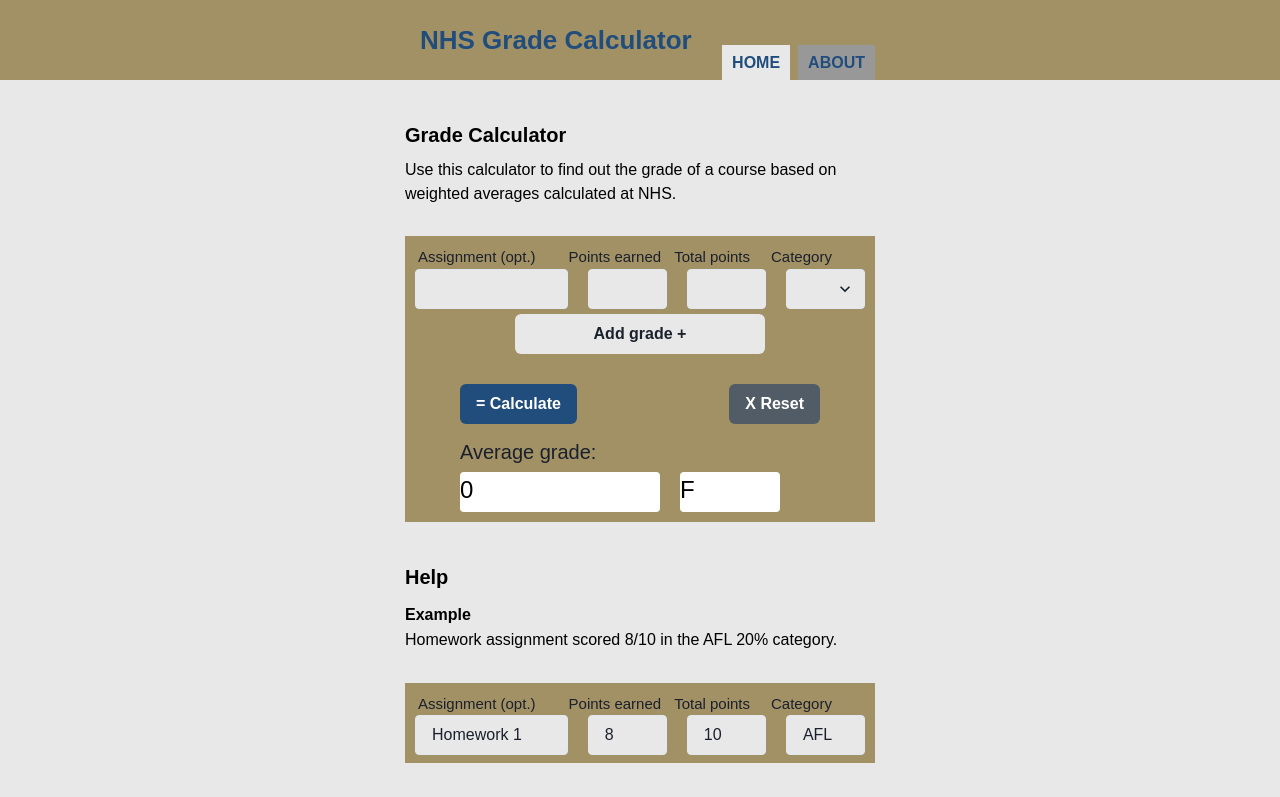
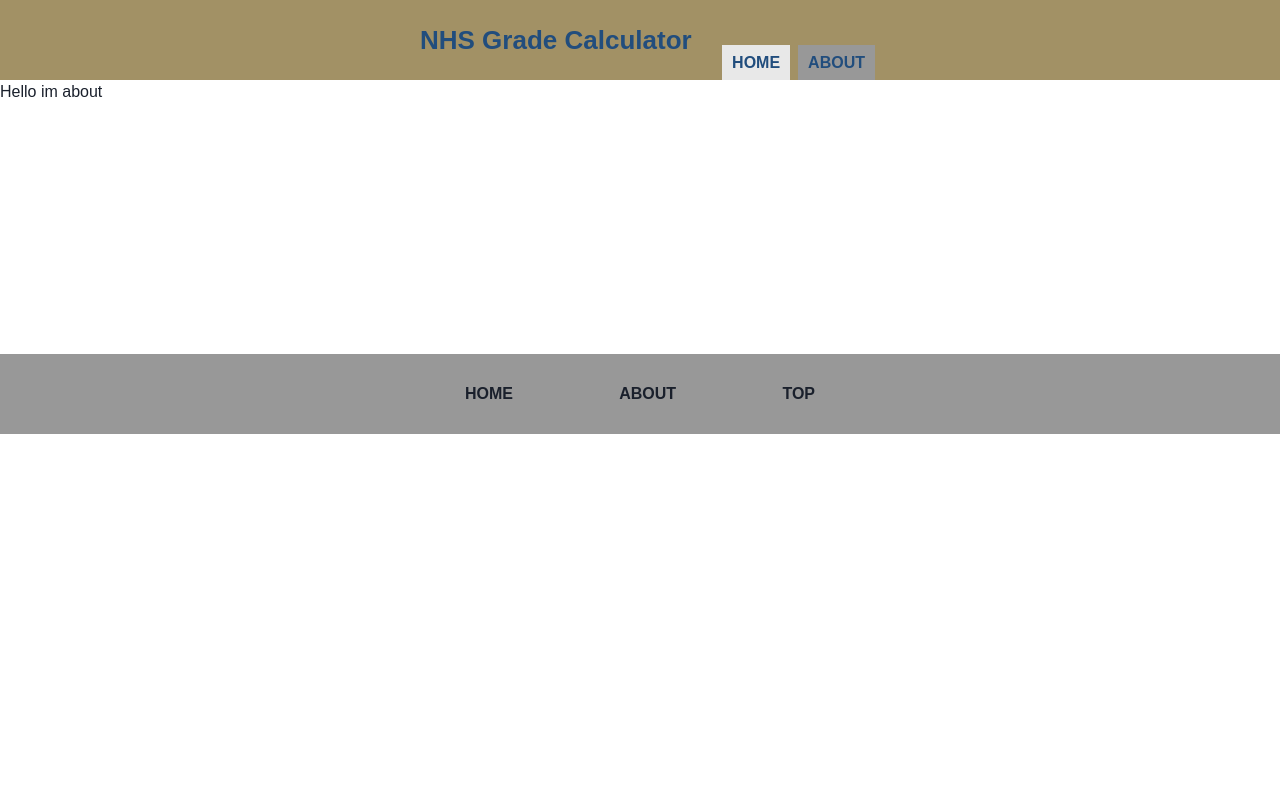
Before and after one commit to danctila/calculator-frontend, a React (Vite) app in the folder CALCULATORFRONTEND/: page /about in a window 1280 px wide. Shown: the top 797 px of the page. Built offline with nearby package versions, Linux system fonts and the light colour scheme.

Commit message:
Added routing features

```diff
--- a/CALCULATORFRONTEND/package.json
+++ b/CALCULATORFRONTEND/package.json
@@ -17,7 +17,8 @@
     "framer-motion": "^10.16.5",
     "react": "^18.2.0",
     "react-dom": "^18.2.0",
-    "react-hook-form": "^7.48.2"
+    "react-hook-form": "^7.48.2",
+    "react-router-dom": "^6.20.1"
   },
   "devDependencies": {
     "@types/react": "^18.2.37",
--- a/CALCULATORFRONTEND/src/App.tsx
+++ b/CALCULATORFRONTEND/src/App.tsx
@@ -1,25 +1,20 @@
-import Calculator from "./Components/Calculator";
+import Nav from "./Components/Nav";
+import { BrowserRouter, Routes, Route } from "react-router-dom";
+import Home from "./Components/Home";
+import About from "./Components/About";
 import Footer from "./Components/Footer";
-import Gradehelp from "./Components/Gradehelp";
-import Gradeintro from "./Components/Gradeintro";
-import Nav from "./Components/Nav";
-import { Grid, GridItem } from "@chakra-ui/react";
 
 function App() {
   return (
     <>
-      <Grid templateAreas={`"nav" "main"`}>
-        <GridItem area="nav">
-          <Nav />
-        </GridItem>
-
-        <GridItem area="main" bg="#E8E8E8">
-          <Gradeintro />
-          <Calculator />
-          <Gradehelp />
-          <Footer />
-        </GridItem>
-      </Grid>
+      <BrowserRouter>
+        <Nav />
+        <Routes>
+          <Route path="/" element={<Home />}></Route>
+          <Route path="/about" element={<About />}></Route>
+        </Routes>
+        <Footer />
+      </BrowserRouter>
     </>
   );
 }
--- /dev/null
+++ b/CALCULATORFRONTEND/src/Components/About.tsx
@@ -0,0 +1,11 @@
+import { Text } from "@chakra-ui/react";
+
+const About = () => {
+  return (
+    <>
+      <Text>Hello im about</Text>
+    </>
+  );
+};
+
+export default About;
--- a/CALCULATORFRONTEND/src/Components/Footer.tsx
+++ b/CALCULATORFRONTEND/src/Components/Footer.tsx
@@ -1,4 +1,5 @@
 import { Flex, HStack, Link } from "@chakra-ui/react";
+import { Link as ReactRouterLink } from "react-router-dom";
 
 const Footer = () => {
   const scrollTop = () => {
@@ -8,10 +9,20 @@ const Footer = () => {
     <>
       <Flex w="100%" h="80px" bg="#989898" justifyContent="center" mt="250px">
         <HStack w="350px" justifyContent="space-between">
-          <Link fontWeight="semibold" fontSize="16px" as="u">
+          <Link
+            fontWeight="semibold"
+            fontSize="16px"
+            as={ReactRouterLink}
+            to="/"
+          >
             HOME
           </Link>
-          <Link fontWeight="semibold" fontSize="16px" as="u">
+          <Link
+            fontWeight="semibold"
+            fontSize="16px"
+            as={ReactRouterLink}
+            to="/about"
+          >
             ABOUT
           </Link>
           <Link
--- /dev/null
+++ b/CALCULATORFRONTEND/src/Components/Home.tsx
@@ -0,0 +1,16 @@
+import Calculator from "./Calculator";
+
+import Gradehelp from "./Gradehelp";
+import Gradeintro from "./Gradeintro";
+
+const Home = () => {
+  return (
+    <>
+      <Gradeintro />
+      <Calculator />
+      <Gradehelp />
+    </>
+  );
+};
+
+export default Home;
--- a/CALCULATORFRONTEND/src/Components/Nav.tsx
+++ b/CALCULATORFRONTEND/src/Components/Nav.tsx
@@ -1,5 +1,5 @@
 import { Center, Flex, HStack, Text } from "@chakra-ui/react";
-
+import { Link as ReactRouterLink } from "react-router-dom";
 const Nav = () => {
   return (
     <>
@@ -18,6 +18,8 @@ const Nav = () => {
               color="#214D7D"
               h="35px"
               px="10px"
+              as={ReactRouterLink}
+              to="/"
             >
               <Text>HOME</Text>
             </Center>
@@ -28,6 +30,8 @@ const Nav = () => {
               color="#214D7D"
               h="35px"
               px="10px"
+              as={ReactRouterLink}
+              to="/about"
             >
               <Text>ABOUT</Text>
             </Center>
```
Also changed, not shown: 1 other file (tests, documents, lock files or other folders).
